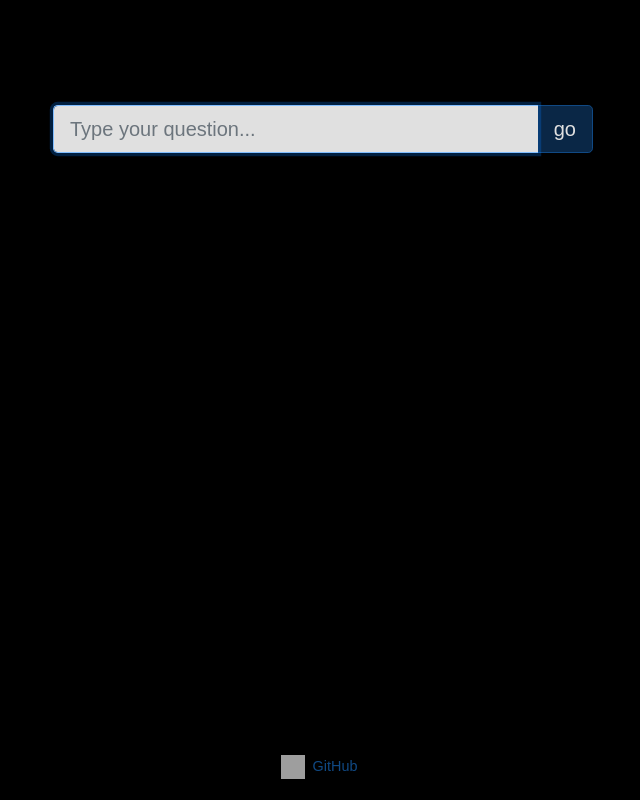
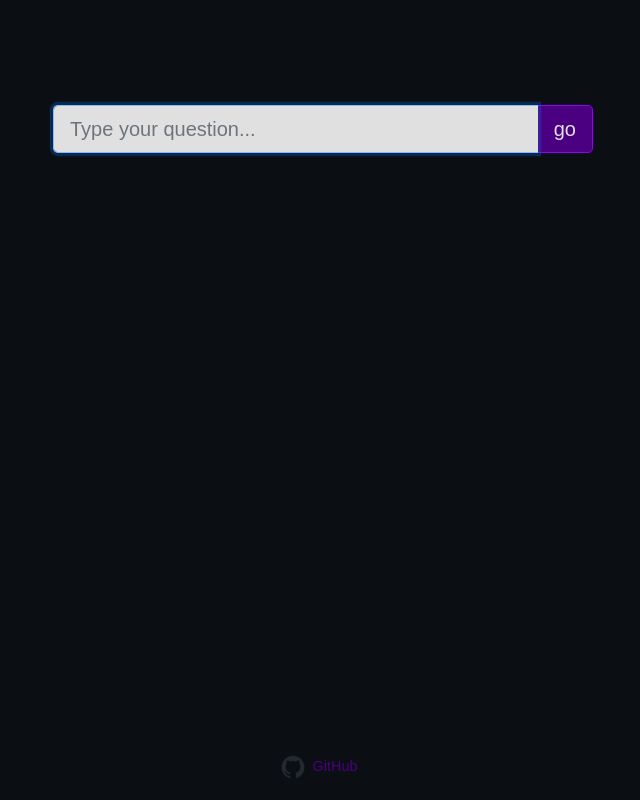
Before and after one commit to aremmell/magic-eightball, a PHP site: page / in a window 1280 px wide. Shown: the whole page, without its empty margins (317-957 px from the left). Run offline with PHP 8.4, Linux system fonts and the light colour scheme; some web fonts are replaced; grey boxes are pictures that could not be loaded.

Commit message:
Slowly but surely...

```diff
--- a/web/css/eb.css
+++ b/web/css/eb.css
@@ -1,29 +1,27 @@
-html {
-}
-
 body {
-    font-family: 'Avenir', Arial, Verdana, Tahoma;
-    background: black;
-    color: white;
+    font-family: 'Montserrat', Arial, Verdana, Tahoma;
+    background: #0b0e13;
+    color:  #cccccc;
     font-size: 1em;
     padding: 25px;
     margin-bottom: 45px;
 }
 
 a:link {
-    color: #104984;
+    color: indigo
+;
 }
 
 a:visited {
-    color: #5c00a2;
+    color: #4d0086;
 }
 
 a:hover {
-    color: #003de5;
+    color: #8200e8;
 }
 
 a:active {
-    color: white;
+    color: #cccccc;
 }
 
 #eb-header{
@@ -58,7 +56,6 @@ span.error_mode {
 
 #eb-form-container {
     margin-top: 2rem;
-    min-height: calc(38vh);
 }
 
 #eb-input-text {
@@ -66,7 +63,7 @@ span.error_mode {
     border-bottom-right-radius: 0;
     border-right-width: 0;
     background-color: #e0e0e0;
-    color: #79848d;
+    color: #85939d;
 }
 
 #eb-question-group {
@@ -74,17 +71,17 @@ span.error_mode {
 }
 
 #eb-input-button {
-    background-color: #0a2746;
+    background-color: indigo;
     color: #e0e0e0;
     border-left-width: 0;
     border-top-right-radius: 0.3rem;
     border-bottom-right-radius: 0.3rem;
-    border: 1px solid #104984;
+    border: 1px solid #9400ff;
 }
     #eb-input-button:hover {
-        background-color: #003de5 !important;
+        background-color: #9400ff !important;
         border-color: #e0e0e0 !important;
-        color: white !important;
+        color: #e0e0e0 !important;
     }
 
 #eb-footer {
@@ -103,25 +100,12 @@ span.error_mode {
     }
 
 @font-face {
-    font-family: 'IBMSans';
-    src: url('../fonts/IBMPlexSans-Medium.ttf') format('truetype');
+    font-family: 'Montserrat';
+    src: url('../fonts/Montserrat-Medium.ttf') format('truetype');
 }
 
 @font-face {
-    font-family: 'Avenir';
-    src: url('../fonts/AvenirLTStd-Book.otf') format('truetype');
+    font-family: 'Montserrat';
+    font-style: italic;
+    src: url('../fonts/Montserrat-MediumItalic.ttf') format('truetype');
 }
-
-/*Seafarer
-    #014d6f Sea Paint #05486e
-    Mermaid Blues #08436b
-    Tardis Blue #0c3c65
-    Marine #0d335a
-    Naval Night #0a2746
-    The Count's Black #041727
-    Black Metal #010704
-    blue violet: #71f8c2
-    purple heart: #8200e8
-    purple indigo: #indigo
-    8-ball blue: #003de5
-    */
--- a/web/index.php
+++ b/web/index.php
@@ -100,7 +100,7 @@ if (!empty($answer_pl)) {
         <div id="eb-previous-question">
             <?php if ($error_mode !== true) {
                 if (!empty($question)) {
-                    echo "<span class=\"prev-question-intro\">You asked: <span class=\"prev-question\">'$question'</span>";
+                    echo "<span class=\"prev-question-intro\">You asked:&nbsp;<span class=\"prev-question\">&#x2018;$question&#x2019;</span>";
                 }
             } else {
                 echo "<span class=\"error_mode\">$question</span>";
@@ -130,7 +130,7 @@ if (!empty($answer_pl)) {
                             Lookin' good.
                         </div>
                         <div class="invalid-feedback">
-                            You've got to ask a question in order to get an answer.
+                            Can't get an answer without a question...
                         </div>
                         <label class="sr-only" for="q">Type your question..."></label>
                     </div>
--- a/web/js/form.validation.js
+++ b/web/js/form.validation.js
@@ -28,13 +28,17 @@
         var inputs = document.getElementsByClassName('form-control');
         for (let i of inputs) {
             i.addEventListener('blur', function() {
-                if (i.checkValidity()) {
+                let validity = i.checkValidity();
+
+                if (validity) {
                     i.classList.remove('is-invalid');
                     i.classList.add('is-valid');
                 } else {
                     i.classList.remove('is-valid');
                     i.classList.add('is-invalid');
                 }
+
+                console.log(`got 'blur' update for ${i}; input valid: ${validity}`);
             });
         }
     });
```
Also changed, not shown: web/img/github-mark.png (added), web/img/php-power-micro2.png (added).
